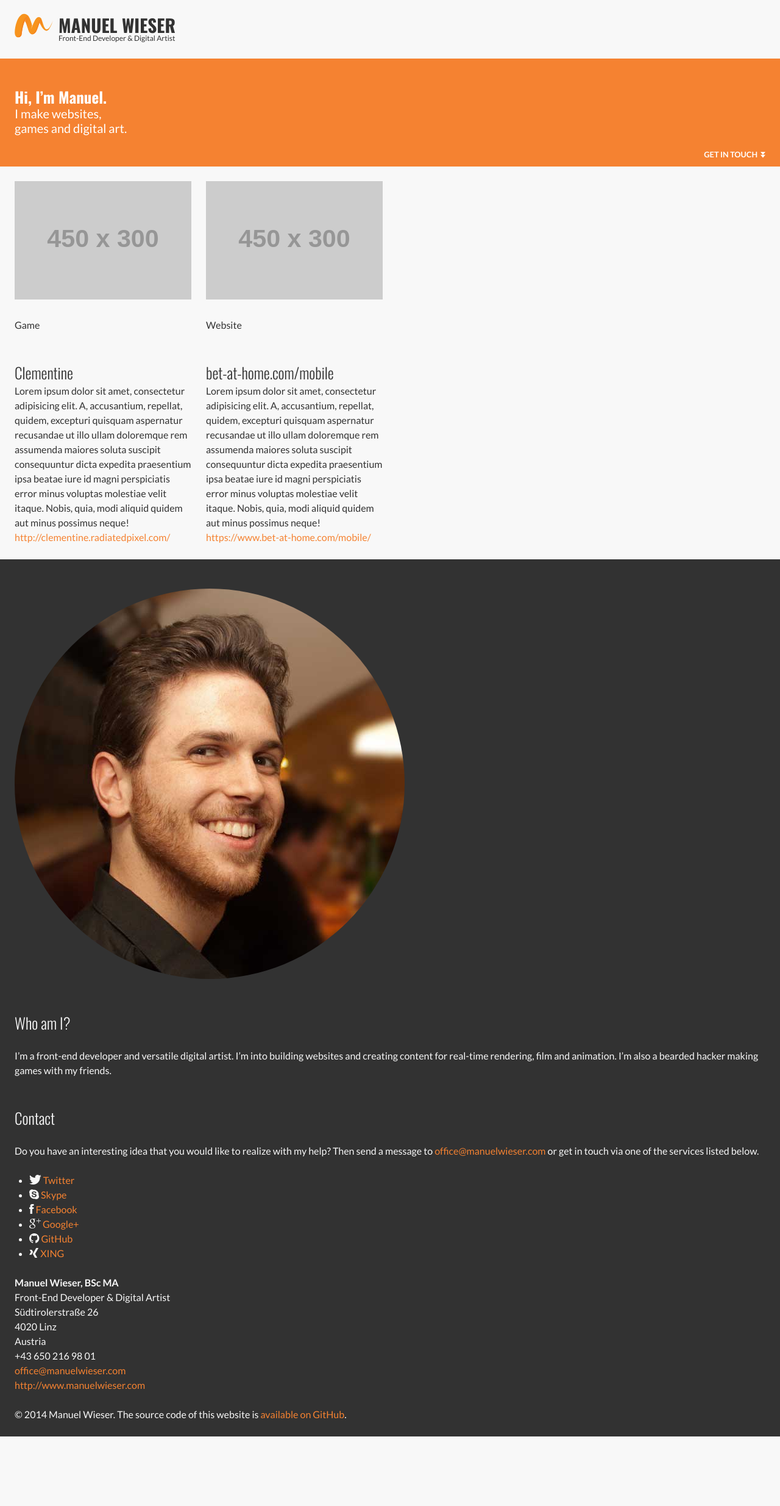
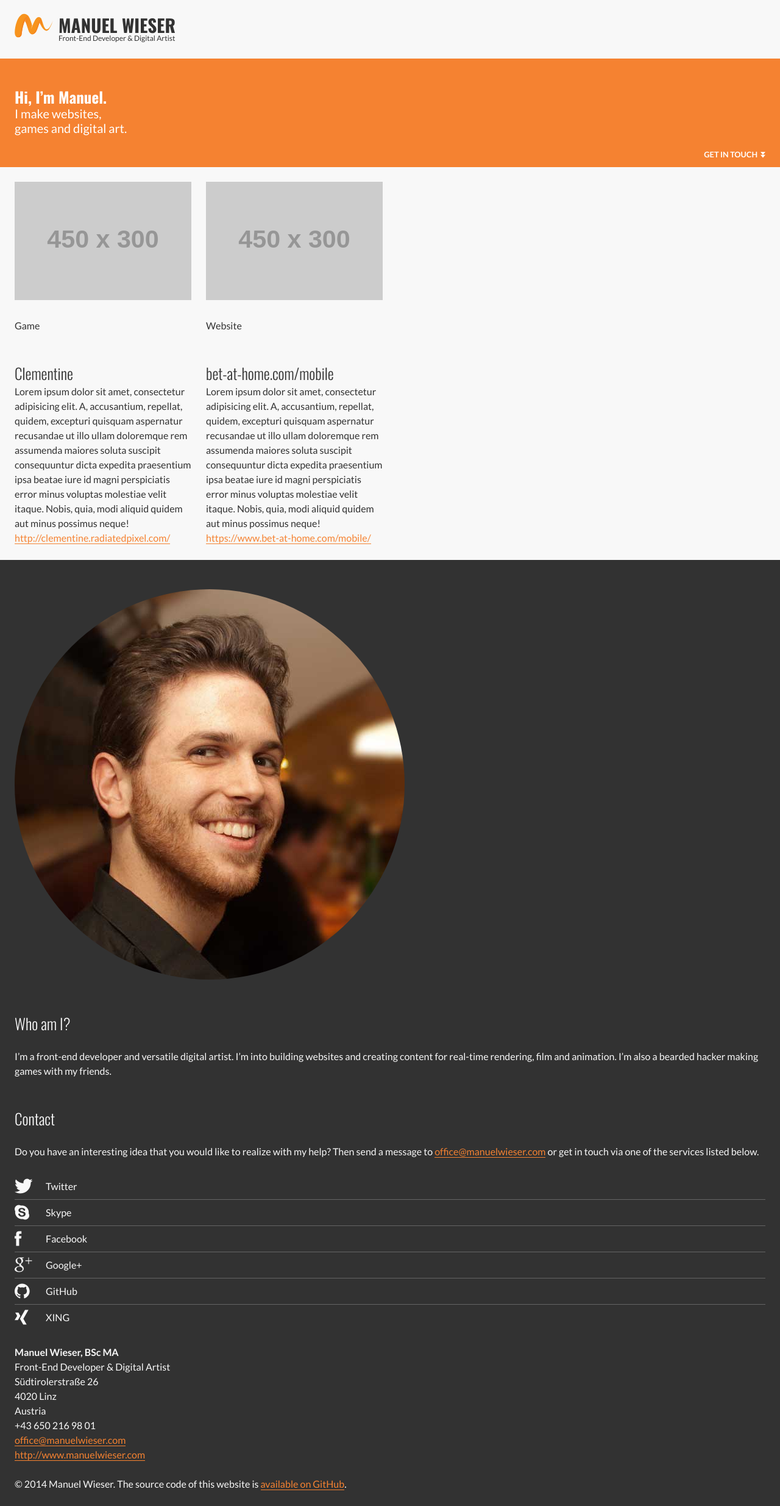
Before and after one commit to Lorti/2014, a Jekyll site: the page built from index.html, in a window 1280 px wide. Shown: the whole page at 61% size. Built offline with Jekyll 4.4.1, drawn with Linux system fonts in a browser that asks for light colours; nearby versions of some CDN libraries; before the commit the page ends 2355 px from its top, so only the background shows below that.

Commit message:
Styled social media links in the footer and changed basic link styles

```diff
--- a/_layouts/default.html
+++ b/_layouts/default.html
@@ -31,36 +31,31 @@
         <h2>Who am I?</h2>
         <p>I’m a front-end developer and versatile digital artist. I’m into building websites and creating content for real-time rendering, film and animation. I’m also a bearded hacker making games with my friends.</p>
 
-        <h2>Contact</h2>
+        <h2 id="contact">Contact</h2>
         <p>Do you have an interesting idea that you would like to realize with my help? Then send a message to <a href="mailto:office@manuelwieser.com?subject=Let%E2%80%99s%20work%20together">office@manuelwieser.com</a> or get in touch via one of the services listed below.</p>
-        <ul>
-          <li>
-            <i class="icon-twitter"></i>
-            <a href="http://twitter.com/manuelwieser">Twitter</a>
+
+        <ul class="Footer-linkList">
+          <li class="Footer-linkList-item">
+            <a href="http://twitter.com/manuelwieser"><i class="icon-twitter"></i> Twitter</a>
           </li>
-          <li>
-            <i class="icon-skype"></i>
-            <a href="skype:lorti88?chat">Skype</a>
+          <li class="Footer-linkList-item">
+            <a href="skype:lorti88?chat"><i class="icon-skype"></i> Skype</a>
           </li>
-          <li>
-            <i class="icon-facebook"></i>
-            <a href="http://www.facebook.com/mmwieser">Facebook</a>
+          <li class="Footer-linkList-item">
+            <a href="http://www.facebook.com/mmwieser"><i class="icon-facebook"></i> Facebook</a>
           </li>
-          <li>
-            <i class="icon-google"></i>
-            <a href="http://plus.google.com/114312400354600805747">Google+</a>
+          <li class="Footer-linkList-item">
+            <a href="http://plus.google.com/114312400354600805747"><i class="icon-google"></i> Google+</a>
           </li>
-          <li>
-            <i class="icon-github"></i>
-            <a href="https://github.com/Lorti">GitHub</a>
+          <li class="Footer-linkList-item">
+            <a href="https://github.com/Lorti"><i class="icon-github"></i> GitHub</a>
           </li>
-          <li>
-            <i class="icon-xing"></i>
-            <a href="http://www.xing.com/profile/Manuel_Wieser2">XING</a>
+          <li class="Footer-linkList-item">
+            <a href="http://www.xing.com/profile/Manuel_Wieser2"><i class="icon-xing"></i> XING</a>
           </li>
         </ul>
 
-        <p id="contact" class="h-card vcard">
+        <p class="h-card vcard">
           <strong class="p-name fn n">
             <span class="p-given-name given-name">Manuel</span>
             <span class="p-additional-name family-name">Wieser</span>,
--- a/scss/_typography.scss
+++ b/scss/_typography.scss
@@ -46,6 +46,8 @@ p + p {
 
 a:link,
 a:visited {
+  border-bottom-width: 1px;
+  border-bottom-style: solid;
   color: $pureOrange;
   text-decoration: none;
 }
```
Also changed, not shown: scss/components/_Footer.scss (+21 -0 lines), css/main.css.
